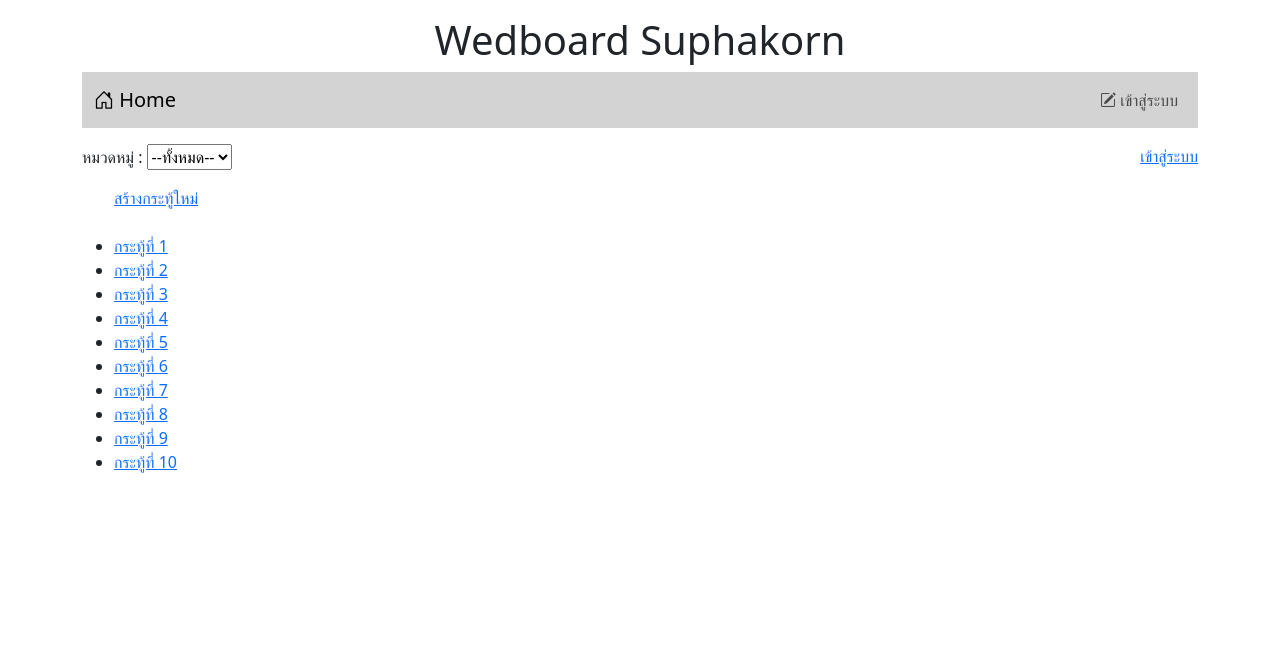
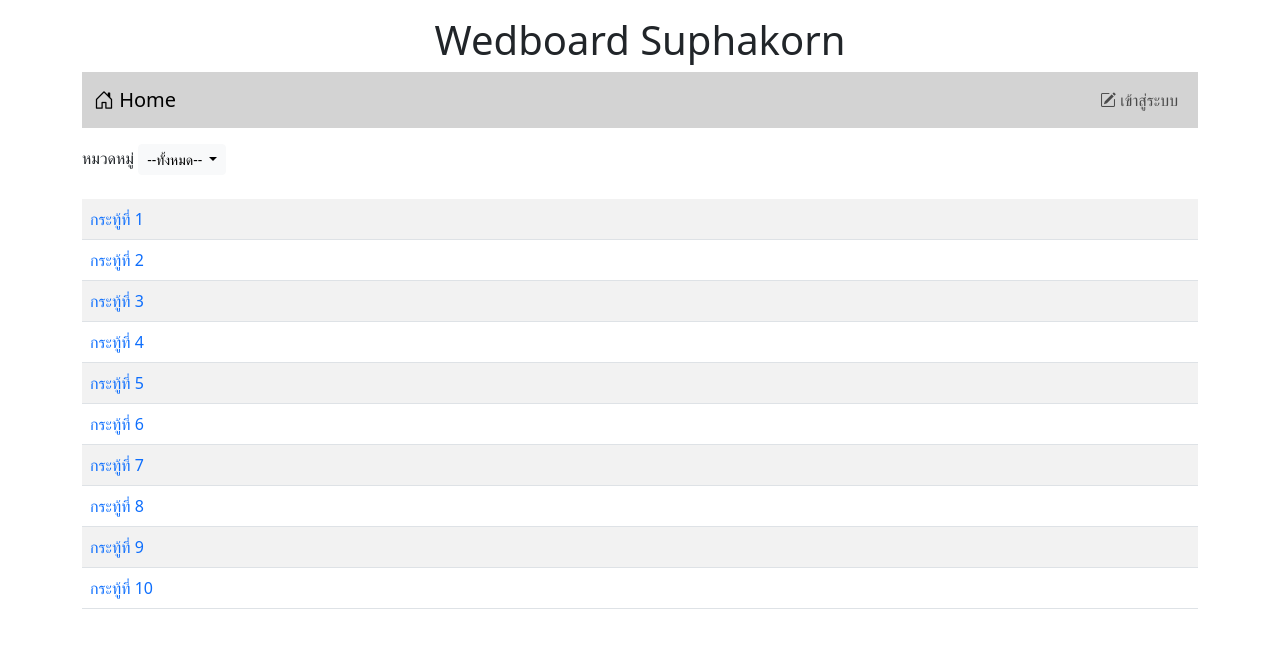
Before and after one commit to Axmjai/Wedboard_ECT, a PHP site: page / in a window 1280 px wide. Shown: the top 648 px of the page. Run offline with PHP 8.4, Linux system fonts and the light colour scheme.

Commit message:
Update index.php by using bootstrap
Update index.php by using bootstrap

```diff
--- a/index.php
+++ b/index.php
@@ -16,8 +16,6 @@ session_start();
     <div class="container">
 
     <h1 style="text-align: center;" class="mt-3">Wedboard Suphakorn</h1>
-
-
     <nav class="navbar navbar-expand-lg" style="background-color: #d3d3d3;">
         <div class="container-fluid">
             <a class="navbar-brand" href="index.php"><i class="bi bi-house-door"></i> Home</a>
@@ -27,9 +25,7 @@ session_start();
             ?>
             <li class="nav-item">
                 <a class="nav-link" aria-current="page" href="login.php"><i class="bi bi-pencil-square"></i> เข้าสู่ระบบ</a>
-
             </li>
-
             <?php } else{ ?>
                 <li class="nav-item dropdown">
           <a class="btn btn-outline-secondary dropdown-toggle" href="#" role="button" data-bs-toggle="dropdown" aria-expanded="false">
@@ -39,55 +35,58 @@ session_start();
             <li><a class="dropdown-item" href="logout.php"><i class="bi bi-power"></i> ออกจากระบบ</a></li>
           </ul>
         </li>
-
             <?php }   ?>
       </ul>
 
   </div>
 </nav>
-    <form class="my-3">
-    หมวดหมู่ :
-    <select name="Category-lg">
-        <option value="all">--ทั้งหมด--</option>
-        <option value="General">เรื่องทั่วไป</option>
-        <option value="Study">เรื่องเรียน</option>
 
-    </select>
+<div class="mt-3 d-flex justify-content-between">
+    <div>
+        <label> หมวดหมู่ </label>
+            <span class="dropdown" >
+  <button class="btn btn-light btn-sm dropdown-toggle" type="button" data-bs-toggle="dropdown" aria-expanded="false">
+    --ทั้งหมด--
+  </button>
+  <ul class="dropdown-menu">
+    <li><a class="dropdown-item" href="#">ทั้งหมด</a></li>
+    <li><a class="dropdown-item" href="#">เรื่องเรียน</a></li>
+    <li><a class="dropdown-item" href="#">เรื่องทั่วไป</a></li>
+  </ul>
+</span>
+    </div>
+            <?php if(isset($_SESSION['id'])){ ?>
+                <div><a href="newpost.php" class="btn btn-success btn-sm">
+                    <i class="bi bi-plus"></i> สร้างกระทู้ใหม่</a></div>
+                <?php } ?>
+                </div>
         <?php
-    if(!isset($_SESSION['id'])){
-        echo "<a href=login.php style='float: right;'>เข้าสู่ระบบ</a>";
-
-    }
-    else{
-
-        echo "<div style='float: right;'>
-
-        ผู้ใช้งานระบบ : $_SESSION[username]&nbsp;&nbsp;&nbsp;
-        <a href=logout.php>ออกจากระบบ</a>
-        </div>";
-
-
-    }
+   // if(!isset($_SESSION['id'])){
+   //     echo "<a href=login.php style='float: right;'>เข้าสู่ระบบ</a>";
+   // }
+   // else{
+   //     echo "<div style='float: right;'>
+   //     ผู้ใช้งานระบบ : $_SESSION[username]&nbsp;&nbsp;&nbsp;
+    //    <a href=logout.php>ออกจากระบบ</a>
+   //     </div>";
+   // }
         ?>
 
 </form>
-        <ul>
-            <?php
-            echo "<div style ='float: left'>
-                <a href = newpost.php>สร้างกระทู้ใหม่</a>
-                    </div><BR><BR>";
+        <table class="table table-striped mt-4">
 
+           <?php
                 for($n = 1 ;$n <=10;$n++){
-                    echo "<li ><a href=post.php?id=$n>กระทู้ที่ $n</a>";
+                    echo "<tr><td class='d-flex justify-content-between'><a href=post.php?id=$n style=text-decoration:none>กระทู้ที่ $n</a>";
                         if(isset($_SESSION['id']) && $_SESSION['role']=='a'){
-                            echo "&nbsp;&nbsp;&nbsp;<a href=delete.php?id=$n>ลบ</a>";
+                            echo "&nbsp;&nbsp;&nbsp;<a href=delete.php?id=$n class='btn btn-danger btn-sm me-2'><i class='bi bi-trash3-fill'></i></a>";
                     }
-                    echo "</li>";
+                    echo "</td></tr>";
                 }
 
 
             ?>
-        </ul>
+        </table>
             </div>
 
 </body>
```
